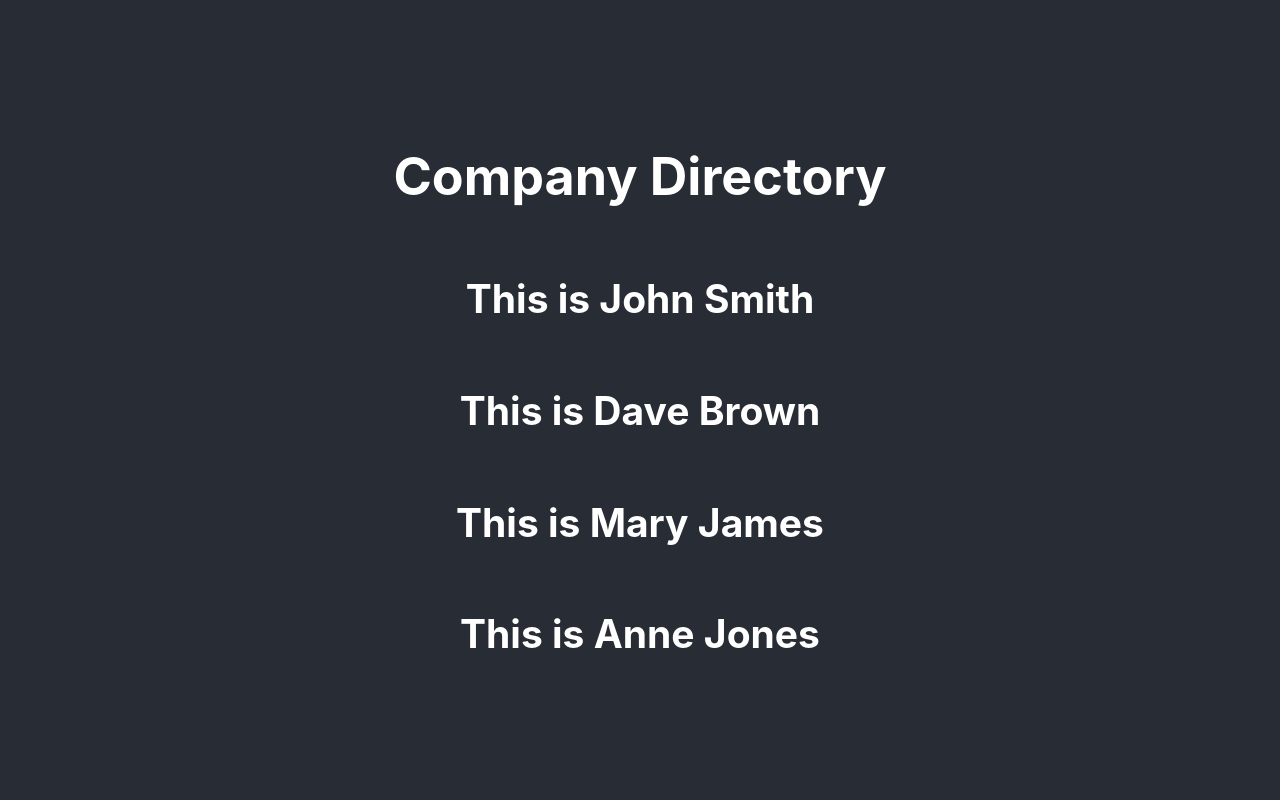
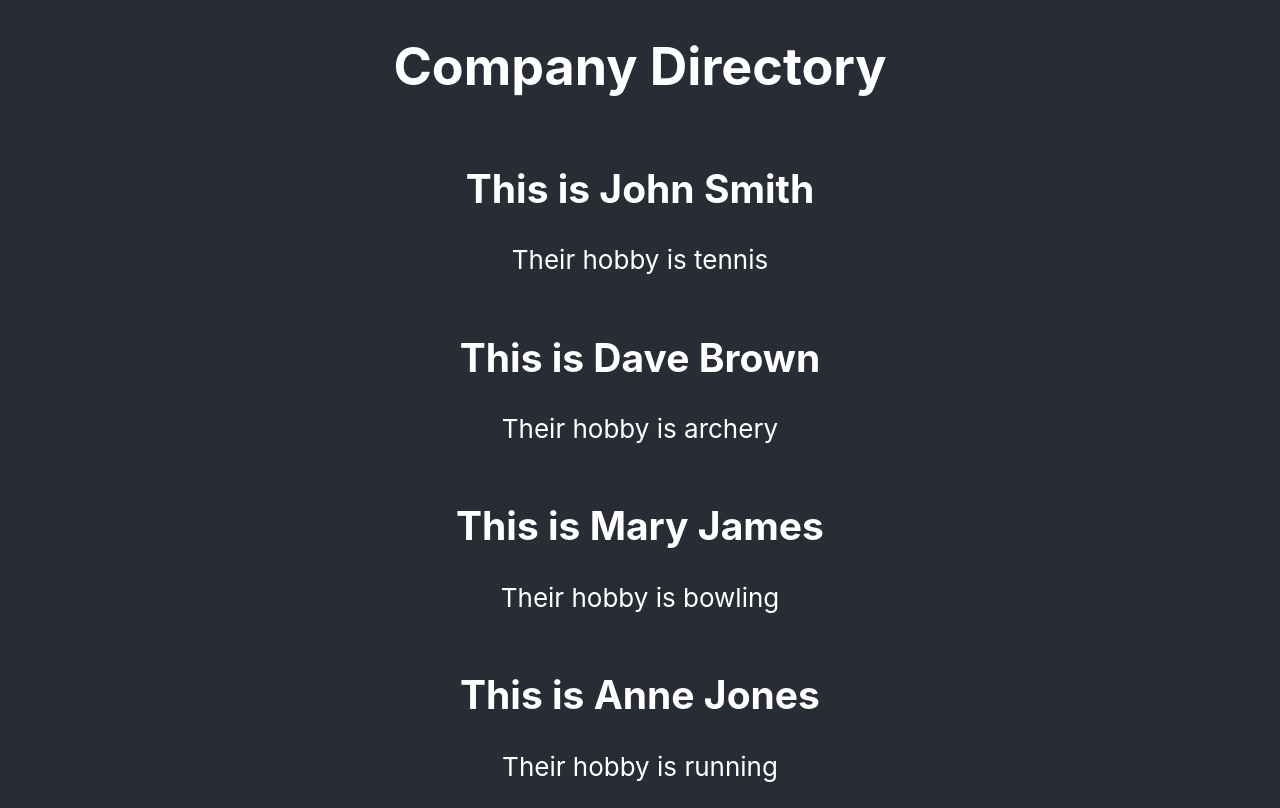
Before and after one commit to bas-man-dev/project3, a React (Create React App) app: page / in a window 1280 px wide. Built offline with nearby package versions, Linux system fonts and the light colour scheme.

Commit message:
using destructuring for props

```diff
--- a/src/App.js
+++ b/src/App.js
@@ -8,10 +8,10 @@ function App() {
     <div className="App">
       <header className="App-header">
       <h1>Company Directory</h1>
-      <Employee firstName="John" lastName="Smith" />
-      <Employee firstName="Dave" lastName="Brown"  />
-      <Employee firstName="Mary" lastName="James"  />
-      <Employee firstName="Anne" lastName="Jones"  />
+      <Employee firstName="John" lastName="Smith" hobby="tennis" />
+      <Employee firstName="Dave" lastName="Brown"  hobby="archery" />
+      <Employee firstName="Mary" lastName="James"  hobby="bowling" />
+      <Employee firstName="Anne" lastName="Jones"  hobby="running" />
       </header>
     </div>
   );
--- a/src/Employee.jsx
+++ b/src/Employee.jsx
@@ -2,8 +2,14 @@ import React from "react";
 
 const Employee = (props) => {
     console.log(props);
+    const { firstName, lastName, hobby } = props;
     return (
-        <h2>This is {props.firstName} {props.lastName}</h2>
+        <div>
+            <h2>This is {firstName} {lastName}</h2>
+            <p>Their hobby is {hobby} </p>
+
+        </div>
+
 
     );
 
```
